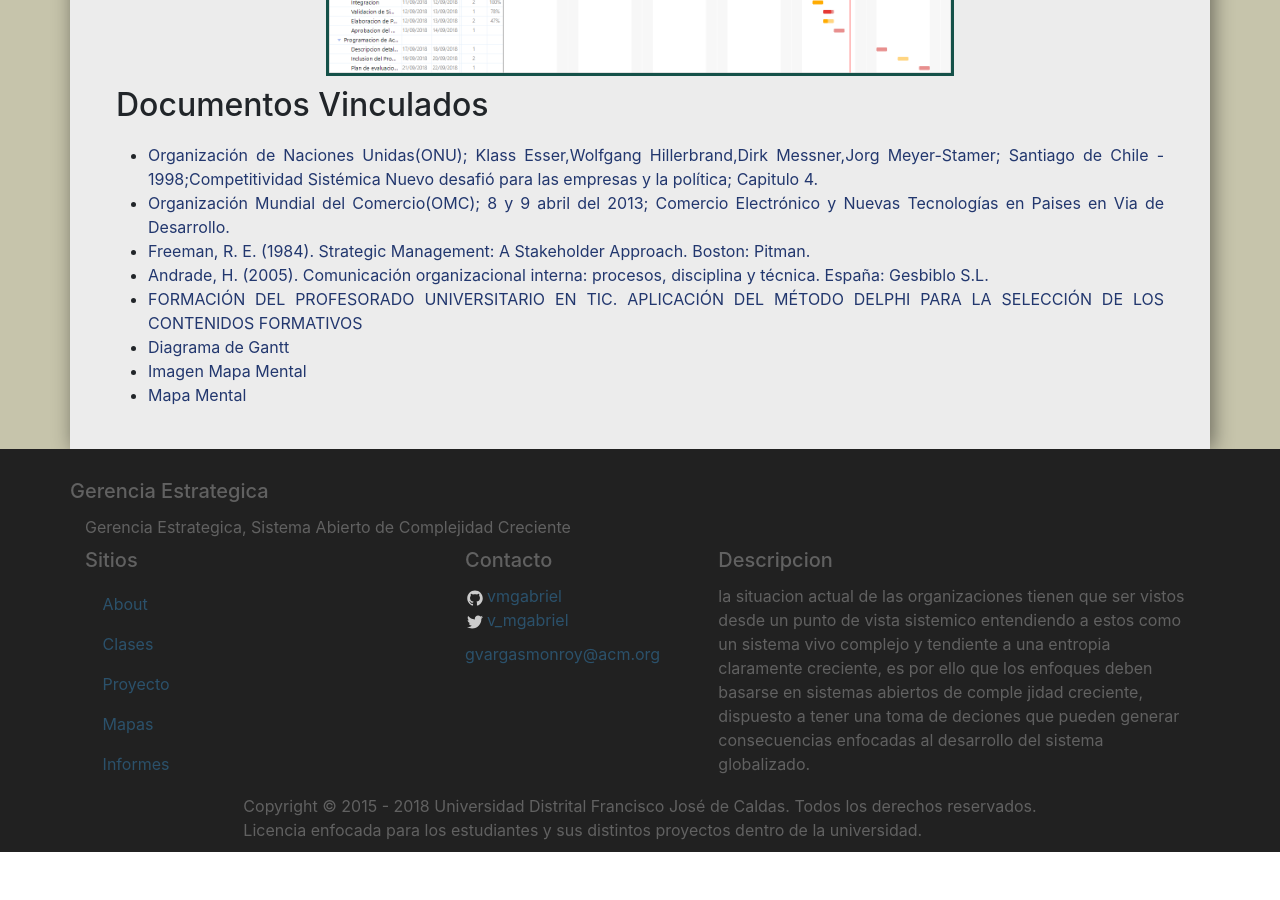
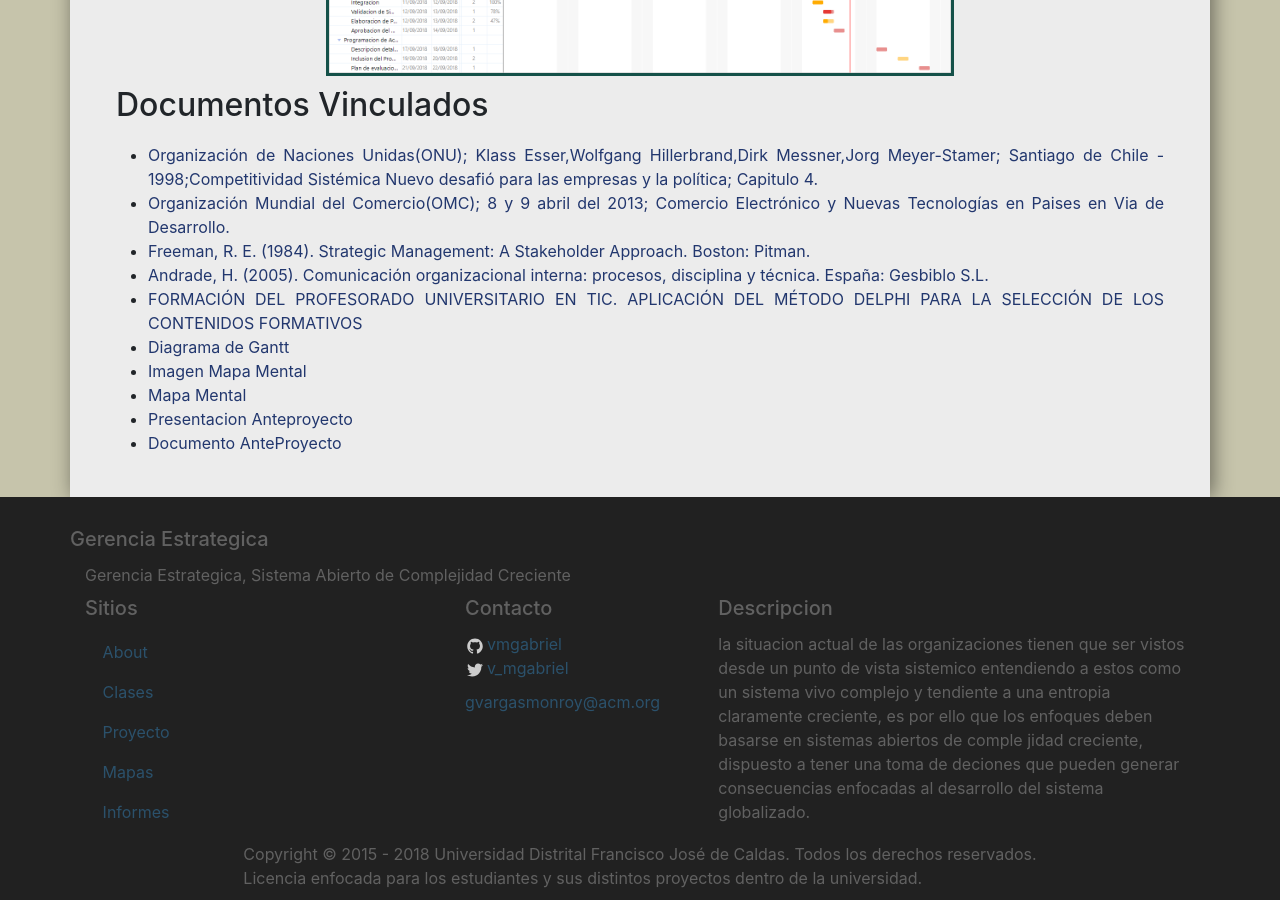
Before and after one commit to vmgabriel/page-planeacion, a Jekyll site: the page built from _posts/2018-08-08-AnteProyecto.markdown, in a window 1280 px wide and 900 px high, scrolled down 3645 px. Built offline with Jekyll 4.4.1, drawn with Linux system fonts in a browser that asks for light colours; before the commit the page ends 4497 px from its top, so only the background shows below that.

Commit message:
Agregada Presentacion de ante-proyecto

```diff
--- a/_posts/2018-08-08-AnteProyecto.markdown
+++ b/_posts/2018-08-08-AnteProyecto.markdown
@@ -112,3 +112,5 @@ Ante todo ello, se propone un plan de gestión de la información para la atenci
 - [Diagrama de Gantt]({{ site.baseurl }}/Proyecto/ante-proyecto/gantt.png "Diagrama de Gantt")
 - [Imagen Mapa Mental]({{ site.baseurl }}/Proyecto/ante-proyecto/map-mental.png "Mapa Mental")
 - [Mapa Mental]({{ site.baseurl }}/Proyecto/ante-proyecto/mapa-mental.xmind "Mapa Mental")
+- [Presentacion Anteproyecto]({{ site.baseurl }}/Proyecto/ante-proyecto/Ante-Proyecto.pptx "Presentacion AnteProyecto")
+- [Documento AnteProyecto]({{ site.baseurl }}/Proyecto/ante-proyecto/Ante-Proyecto.pdf "Documento AnteProyecto"){:target="_blank"}
```
Also changed, not shown: 3 other files.
